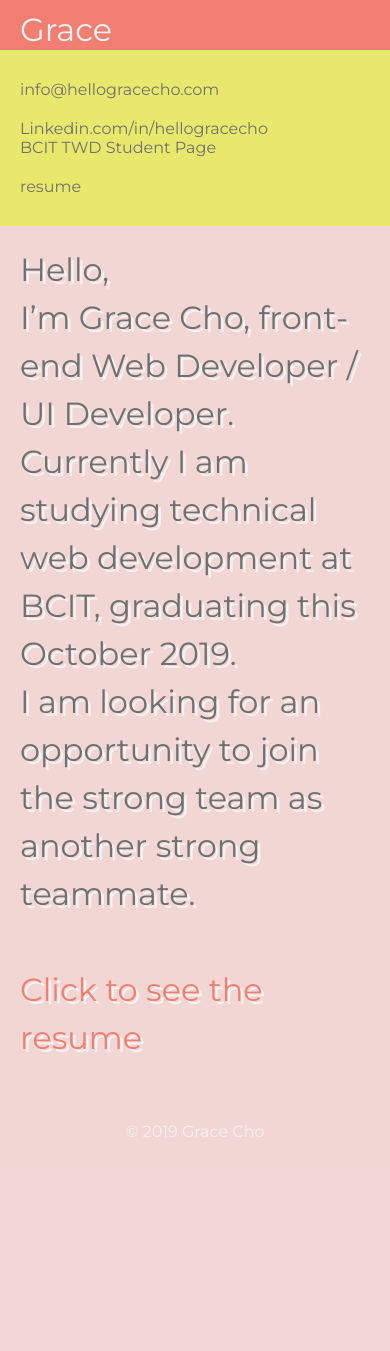
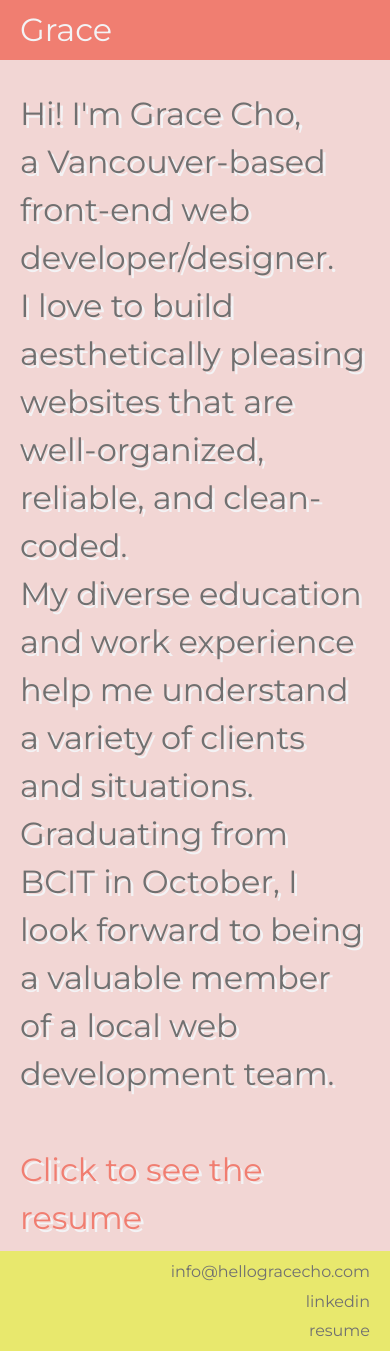
Before and after one commit to hellogracec/grace.github.io, a PHP site: page / in a window 390 px wide. Before the commit the page ends 1137 px from the top, so only its background shows below. Run offline with PHP 8.4, Linux system fonts and the light colour scheme; some libraries are stand-ins or nearby versions.

Commit message:
introduction edited / contact sidebar responsive

```diff
--- a/index.html
+++ b/index.html
@@ -131,10 +131,7 @@
         </li>
         <li>
           <a href="https://www.linkedin.com/in/hellogracec/" target="_blank"
-            >Linkedin.com/in/hellogracecho</a
-          ><br />
-          <a href="https://gcho.bcitwebdeveloper.ca" target="_blank"
-            >BCIT TWD Student Page</a
+            >linkedin</a
           >
         </li>
         <li><a href="resume.pdf" target="_blank">resume</a></li>
@@ -144,11 +141,10 @@
       <section>
         <div class="intro">
           <span
-            >Hello,<br />I’m Grace Cho, front-end Web Developer / UI Developer.
-            <br />Currently I am studying technical web development at BCIT,
-            graduating this October 2019. <br />I am looking for an opportunity
-            to join the strong team as another strong teammate.</span
-          >
+            >Hi! I'm Grace Cho, <br/>a Vancouver-based front-end web developer/designer.<br/>
+            I love to build aesthetically pleasing websites that are well-organized, reliable, and clean-coded. <br/>
+            My diverse education and work experience help me understand a variety of clients and situations. <br/>
+            Graduating from BCIT in October, I look forward to being a valuable member of a local web development team.
           <br />
           <br />
           <span class="btn-resume">
--- a/styles/styles.css
+++ b/styles/styles.css
@@ -56,44 +56,72 @@ header .nav a:active {
   border: 4px #f3f3f5 solid;
 }
 
+body {
+  position: relative;
+}
 .contact {
   background: #e8e86d;
-  /* position: fixed; */
+  height: 100px;
   width: 100%;
-  height: 100px;
+  position: absolute;
+  bottom: 0;
 }
+
 .contact * {
   font-size: 1em;
   color: #707070;
 }
+
 .contact ul {
-  /* margin: 20px 200px 20px 60px; */
-  margin: -10px;
-  padding: 20px;
+  margin: 0;
+  padding: 0 20px;
+  height: 100%;
   display: flex;
-  justify-content: space-between;
+  flex-direction: column;
+  justify-content: space-evenly;
+  align-items: flex-end;
 }
-.contact li {
-  margin-right: 80px;
-  padding: 10px;
+
+/** Fixed Side Contact Bar **/
+@media (min-width: 600px) {
+  main {
+    margin-top: 0;
+    width: calc(100% - 100px);
+  }
+
+  .contact {
+    width: 100px;
+    height: calc(100vh - 60px);
+    position: fixed;
+    top: 60px;
+    right: 0;
+  }
+  .contact * {
+    font-size: 1em;
+    color: #707070;
+  }
+  .contact ul {
+    margin: -10px 0 0 0;
+    padding: 20px;
+    height: 100%;
+    justify-content: space-evenly;
+    align-items: unset;
+  }
+  .contact li {
+    padding: 10px;
+    margin: 20px 0;
+    white-space: nowrap;
+    transform: rotate(90deg);
+  }
+  .contact li:nth-of-type(2) {
+    margin: 100px 0 0 0;
+  }
 }
+
 .contact a:hover,
 .contact a:focus,
 .contact a:active {
   text-decoration: underline;
-}
-
-@media (max-width: 820px) {
-  .contact {
-    height: auto;
-  }
-  .contact ul {
-    flex-direction: column;
-    margin: -10px;
-  }
-  .contact li {
-    margin-right: 0;
-  }
 }
 
 body {
```
